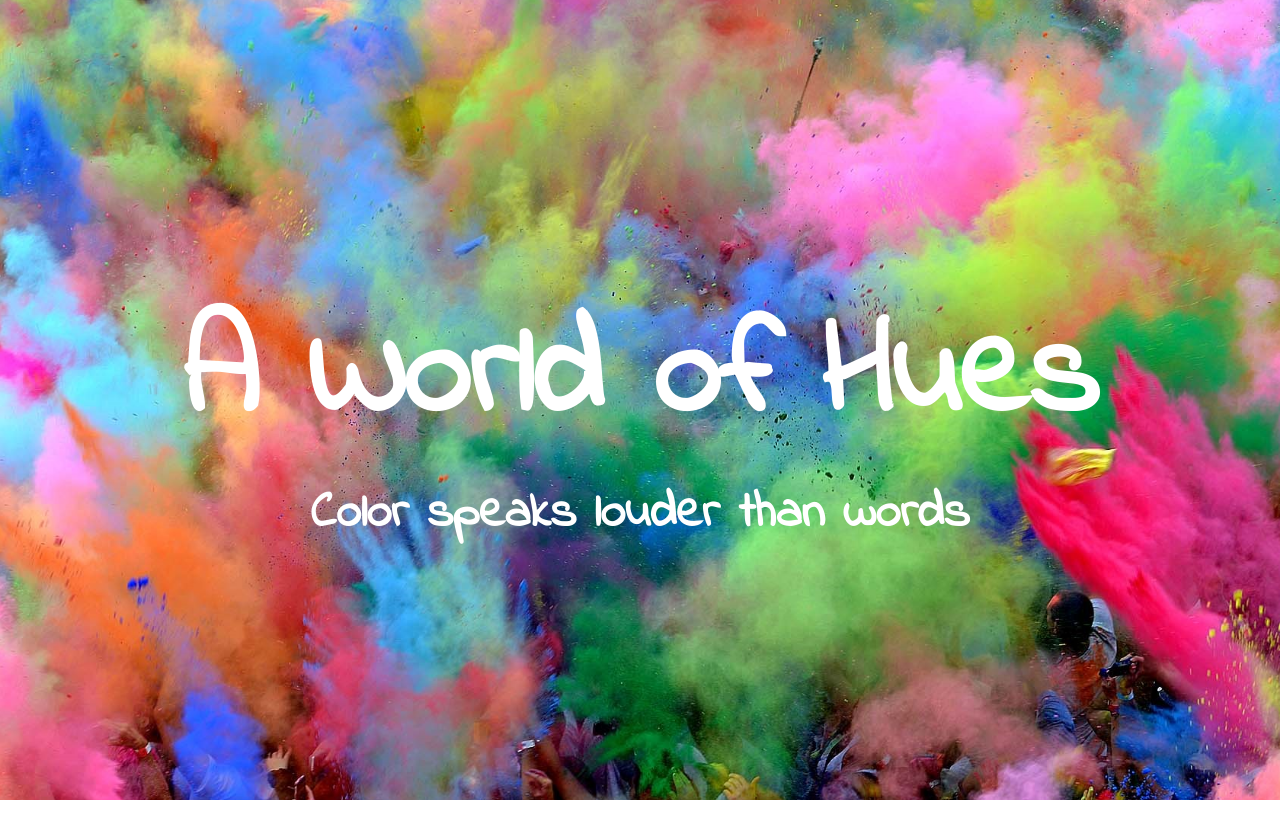
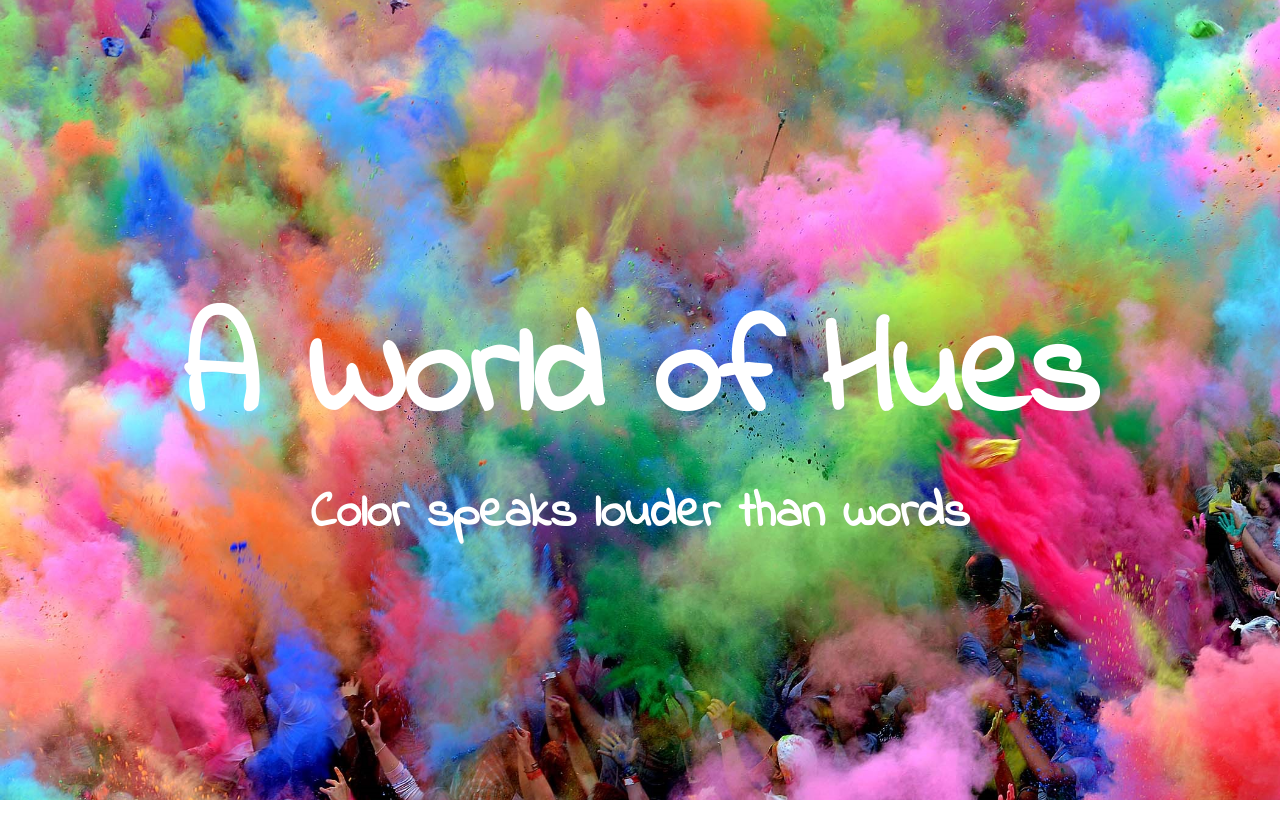
Before and after one commit to MasonPorter266/ColorHues, a plain HTML site: page index.html in a window 1280 px wide. Shown: the top 838 px of the page. Drawn offline with nearby package versions, Linux system fonts and the light colour scheme.

Commit message:
Update 0.2.3.0
Minor changes

```diff
--- a/index.html
+++ b/index.html
@@ -18,8 +18,8 @@ $(window).load(function() {
     <div class="Huemain">
 
         <div class="Hueheader">
-        <video poster="#" id="bgvid">
-</video>
+        <div class="bgvid"></div>
+
         <h1>A World of Hues</h1>
         <h2>Color speaks louder than words</h2>
 
--- a/styles.css
+++ b/styles.css
@@ -3,10 +3,6 @@
 
 /* Possible Background Images:
 https://static1.squarespace.com/static/58544e1b197aeadc457333c8/t/58547b5df5e2316a52dea650/1481931616480/Holifusion_colour_explosion_2.jpg?format=2500w
-
-http://1.bp.blogspot.com/-f2vcgXIDl0o/Ucc9Xduj7fI/AAAAAAAAbNQ/yBLWgYt1H8s/s1600/Blue+Colors+Wallpapers8.jpg
-
-https://userscontent2.emaze.com/images/7f33763c-627a-49c5-b58e-721b9e401c5a/ef6a410e-5a1c-4e39-b096-5ba9a83c2237.jpg
 */
 
 body, ul, li, h1, h2, h3, h4, h5, h6{
@@ -22,7 +18,7 @@ body, ul, li, h1, h2, h3, h4, h5, h6{
 	width: 100%;
 	height: 100%;
 	z-index: 9999;
-	background: url('images/WhiteColorLoading.gif') 50% 50% no-repeat rgb(249,249,249);
+	background: url('images/BlankColorLoading.gif') 50% 50% no-repeat rgb(249,249,249);
 }
 
 .Hueheader {
@@ -30,7 +26,7 @@ body, ul, li, h1, h2, h3, h4, h5, h6{
     background-color: transparent;
 }
 
-video#bgvid {
+.bgvid {
     position: fixed;
     top: 50%;
     left: 50%;
```
Also changed, not shown: images/BlankColorLoading.gif (added).
